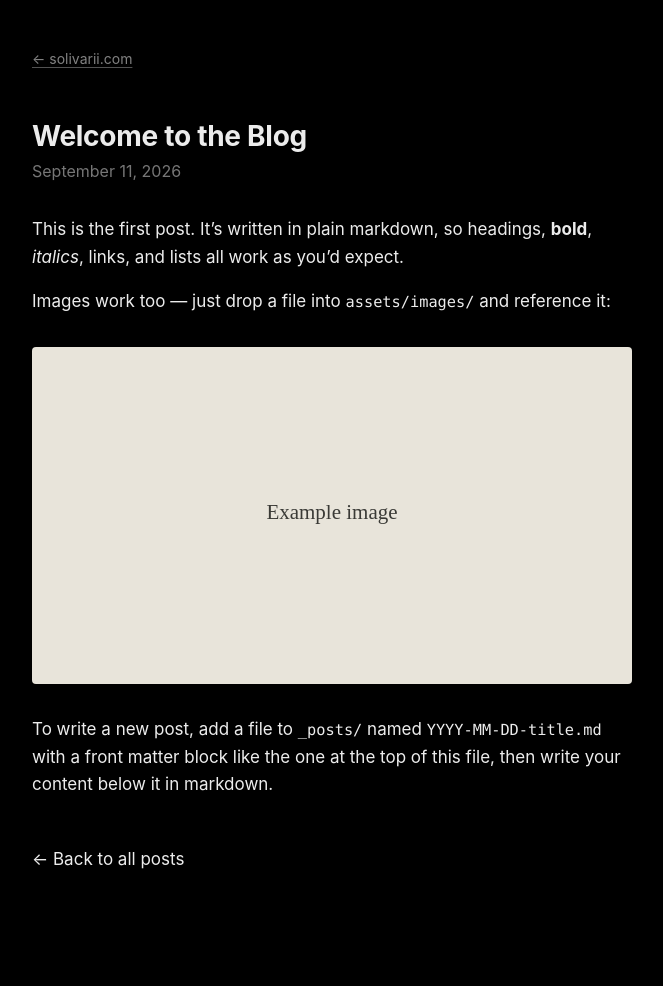
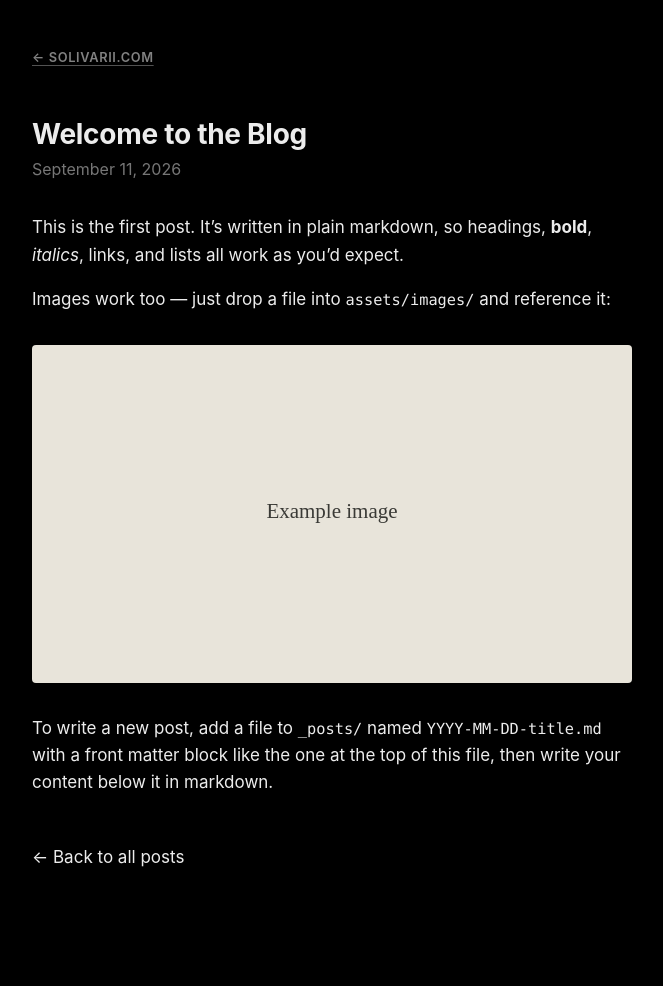
Before and after one commit to solivarii/blog, a Jekyll site: the page built from _posts/2026-09-11-welcome-to-the-blog.md, in a window 1280 px wide. Shown: the whole page, without its empty margins (308-971 px from the left). Built offline with Jekyll 4.4.1, drawn with Linux system fonts in a browser that asks for light colours.

Commit message:
Signify the blog as part of solivarii.com
Document title now reads "solivarii.com/blog" (prefixed with the post
title on post pages), and the back-link nav text is uppercase to match
the homepage's title styling.

Co-Authored-By: Claude Sonnet 5 <noreply@anthropic.com>
Claude-Session: https://claude.ai/code/session_019FGArrXGgCRrEpRkrJCbzt

```diff
--- a/_layouts/default.html
+++ b/_layouts/default.html
@@ -3,7 +3,7 @@
 <head>
 <meta charset="UTF-8">
 <meta name="viewport" content="width=device-width, initial-scale=1.0">
-<title>{% if page.title %}{{ page.title }} · {% endif %}{{ site.title }}</title>
+<title>{% if page.title %}{{ page.title }} · {% endif %}solivarii.com/blog</title>
 <link rel="stylesheet" href="{{ '/assets/css/style.css' | relative_url }}">
 </head>
 <body>
--- a/assets/css/style.css
+++ b/assets/css/style.css
@@ -32,11 +32,14 @@ a:hover {
 .site-nav {
   display: block;
   margin-bottom: 3rem;
-  font-size: 0.875rem;
+  font-size: 0.8rem;
 }
 
 .site-nav a {
   color: rgba(236, 236, 236, 0.55);
+  text-transform: uppercase;
+  letter-spacing: 0.05em;
+  font-weight: 600;
 }
 
 .site-header h1 {
```
